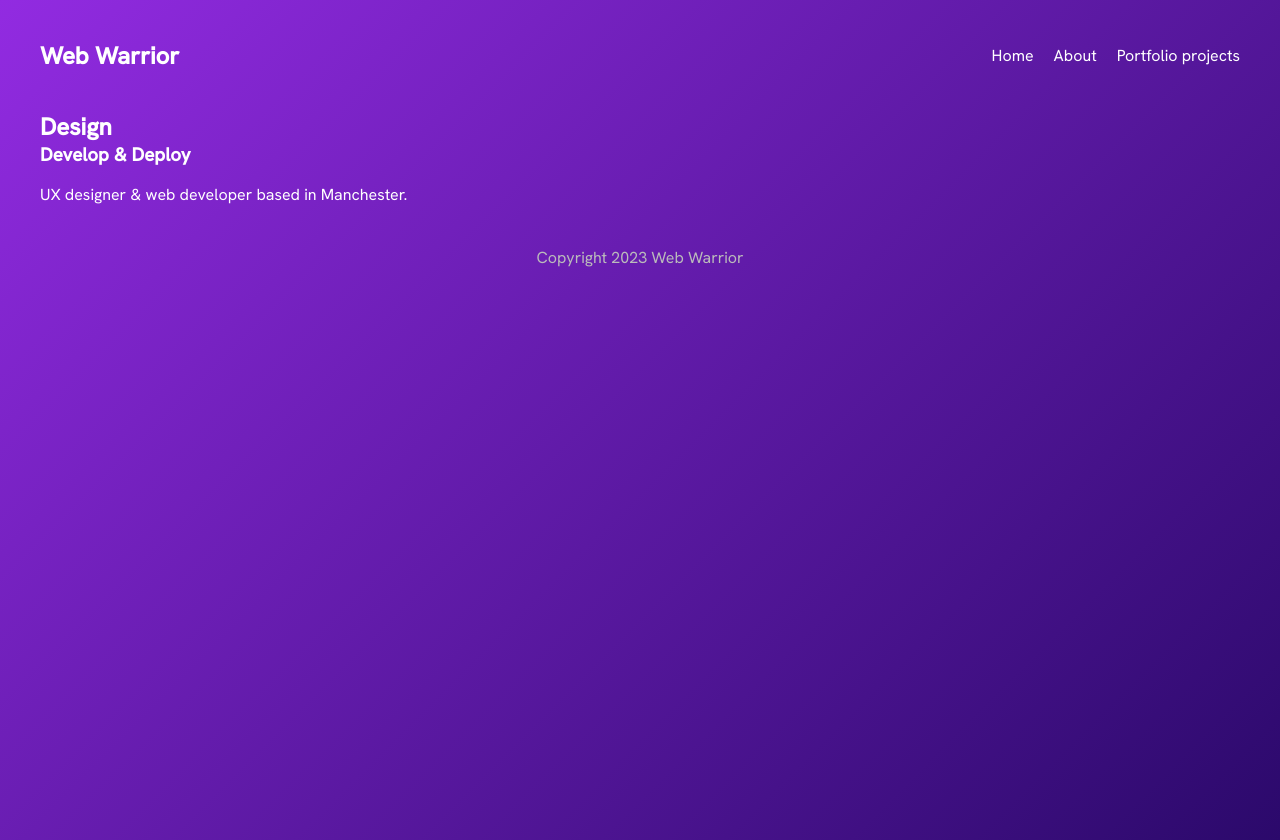
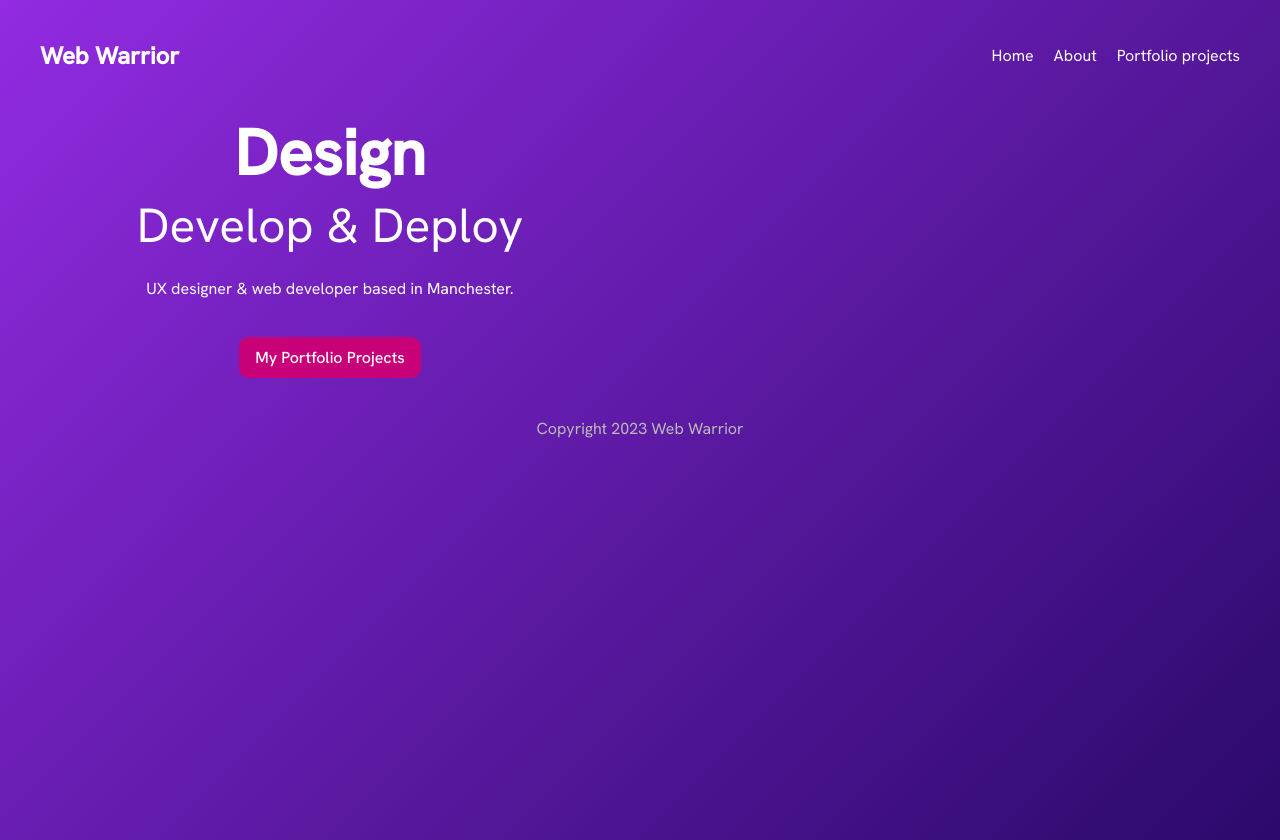
Before and after one commit to Saman-7/web-gatsby, a Gatsby site: page / in a window 1280 px wide. Built offline with nearby package versions, Linux system fonts and the light colour scheme; Gatsby itself is replaced by a stand-in of ours.

Commit message:
Add style to home page

```diff
--- a/src/pages/index.js
+++ b/src/pages/index.js
@@ -1,15 +1,20 @@
 import * as React from "react";
 import Layout from "../components/Layout";
 import "../styles/global.css";
+import { header, btn } from "../styles/home.module.css";
+import { Link } from "@reach/router";
 
 const Home = () => {
   return (
     <Layout>
-      <section>
+      <section className={header}>
         <div>
           <h2>Design</h2>
           <h3>Develop & Deploy</h3>
           <p>UX designer & web developer based in Manchester.</p>
+          <Link className={btn} to="/projects">
+            My Portfolio Projects
+          </Link>
         </div>
       </section>
     </Layout>
--- /dev/null
+++ b/src/styles/home.module.css
@@ -0,0 +1,29 @@
+.header {
+  display: grid;
+  grid-template-columns: 1fr 1fr;
+  column-gap: 40px;
+  text-align: center;
+}
+
+.header h2 {
+  font-size: 4em;
+}
+
+.header h3 {
+  font-size: 3rem;
+  font-weight: 400;
+  margin-bottom: 20px;
+}
+
+.btn {
+  display: inline-block;
+  background-color: #c90179;
+  padding: 10px 16px;
+  margin-top: 20px;
+  font-weight: 500;
+  border-radius: 10px;
+}
+
+.btn:hover {
+  background-color: #d42990;
+}
```
